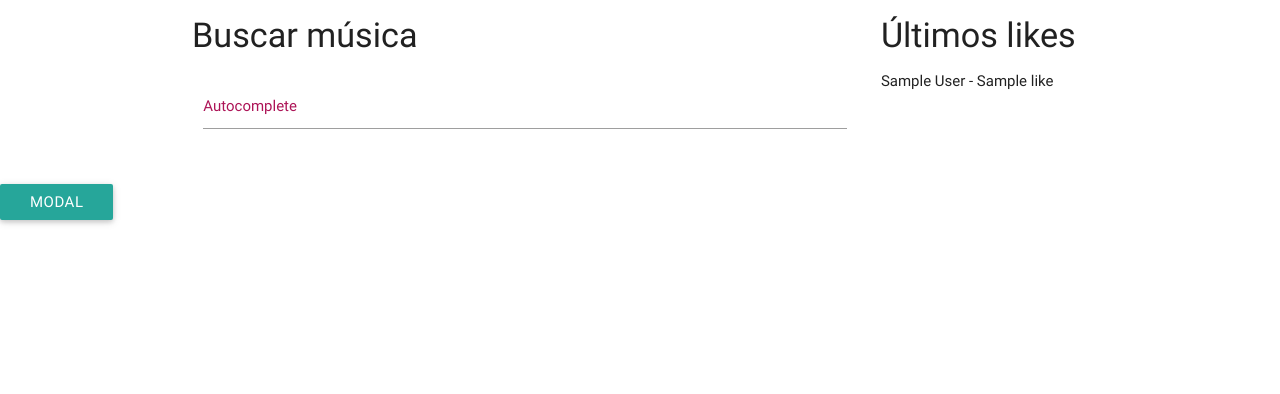
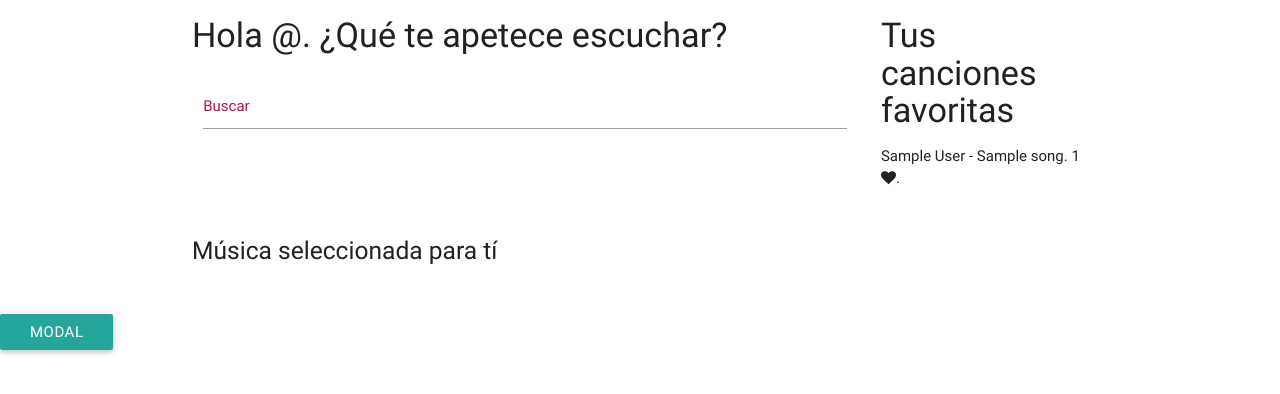
Before and after one commit to Jesmv/Proyecto, a PHP site: template view/homeuserView.php in a window 1280 px wide. Shown: the part 64-458 px from the top of the page. Run offline with PHP 8.4, Linux system fonts and the light colour scheme; the template is opened without the code that fills it: most values are stand-ins (such as "Sample title", 1, 10 or a date in 2020); data that the repository does not hold is empty; some libraries are stand-ins or nearby versions.

Commit message:
agregados contador de likes

```diff
--- a/view/homeuserView.php
+++ b/view/homeuserView.php
@@ -53,24 +53,31 @@
 	<div class="container">
 		<div class="row">
 			<div class="col s9">
-				<h4>Buscar música</h4>
+				<h4>Hola @<?php echo $user->getNick() ?>. ¿Qué te apetece escuchar?</h4>
 
 				<div class="input-field col s12">
 					<input type="text" id="buscador" class="autocomplete">
-					<label for="buscador">Autocomplete</label>
+					<label for="buscador">Buscar</label>
 				</div>
 			</div>
 			<div class="col s3">
-				<h4>Últimos likes</h4>
+				<h4>Tus canciones favoritas</h4>
 				<div>
 					<ul>
-						<?php foreach ($likes as $song) { ?>
-							<li><?php echo $song->author . ' - ' . $song->title ?></li>
+						<?php foreach ($likes as $like) { ?>
+							<li><?php echo $like['song']->author . ' - ' . $like['song']->title ?>.
+							<?php echo $like['count'] ?>  <i class="fa fa-heart" aria-hidden="true"></i>.</li>
 						<?php } ?>
 					</ul>
 				</div>
 			</div>
 		</div>
+		<div class="row">
+			<div class="col s9">
+				<h5>Música seleccionada para tí</h5>
+			</div>
+		</div>
+
 		<div class="row">
 			<div id="result" class="row hide">
 				<div class="col s6 m7">
```
Also changed, not shown: model/Likes.php (+7 -4 lines).
